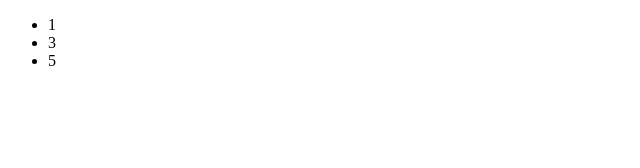
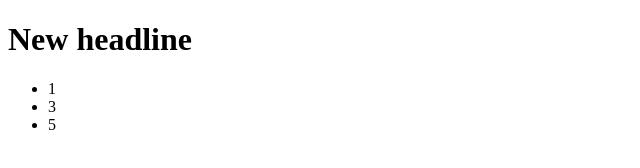
Before and after one commit to obendevski/team5-fe23, a plain HTML site: page index.html in a window 1280 px wide. Shown: the whole page, without its empty margins (0-640 px from the left). Drawn offline with Linux system fonts and the light colour scheme.

Commit message:
Adds headline

```diff
--- a/index.html
+++ b/index.html
@@ -6,6 +6,7 @@
     <title>Document</title>
 </head>
 <body>
+    <h1>New headline</h1>
     <ul>
         <li>1</li>
         <li>3</li>
```
